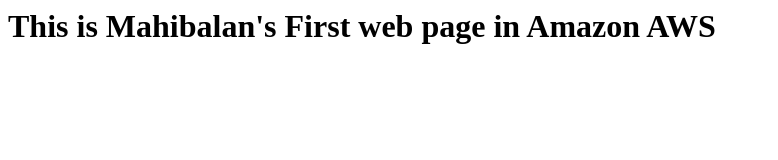
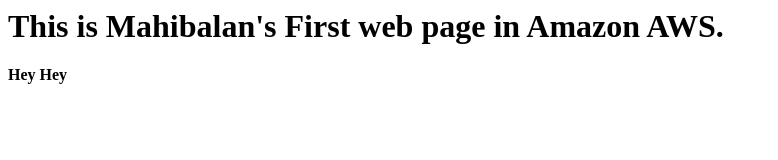
Before and after one commit to mahiniya123/webappanz, a plain HTML site: page index.html in a window 1280 px wide. Shown: the full height of the page, 0-778 px from the left. Drawn offline with Linux system fonts and the light colour scheme.

Commit message:
Modified index.html

```diff
--- a/index.html
+++ b/index.html
@@ -1 +1,2 @@
-<h1> This is Mahibalan's First web page in Amazon AWS</h1>
+<h1> This is Mahibalan's First web page in Amazon AWS.</h1>
+<B>Hey Hey</B>
```
